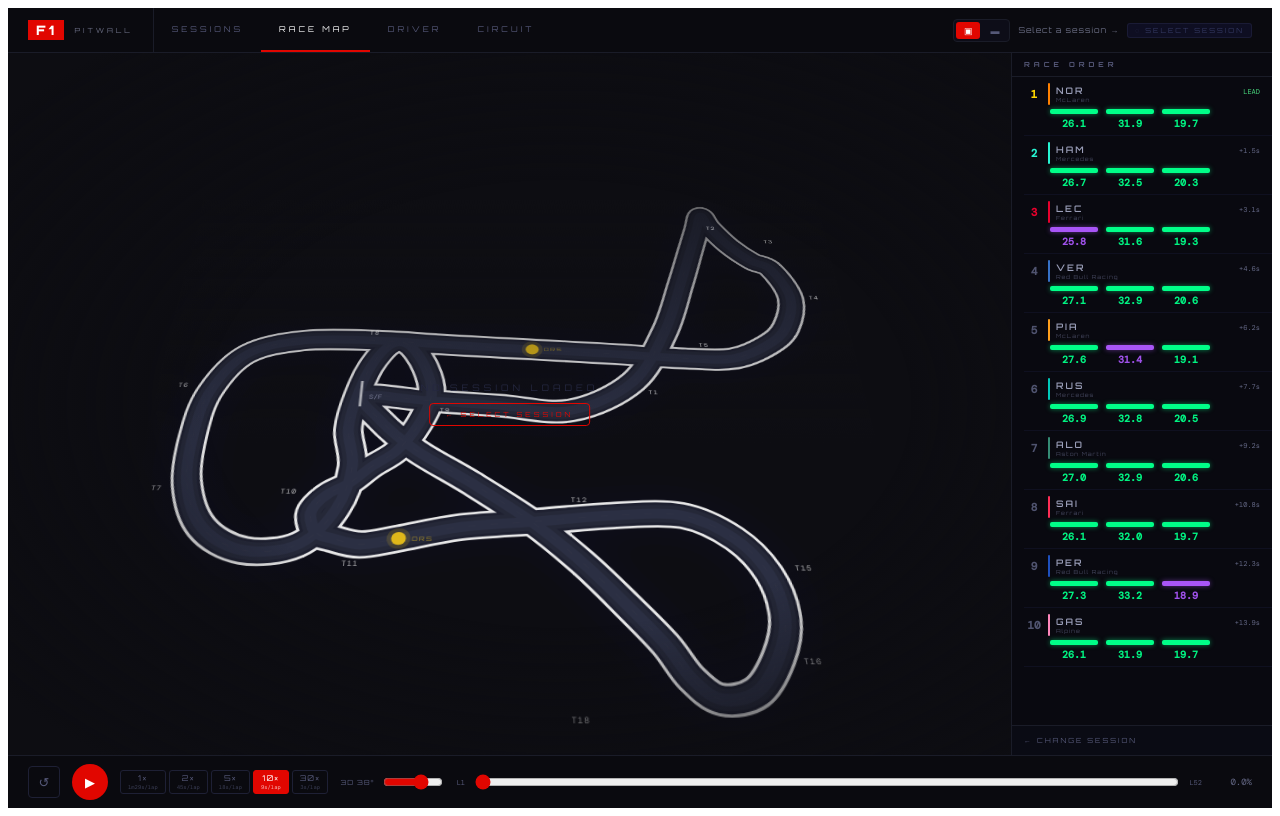
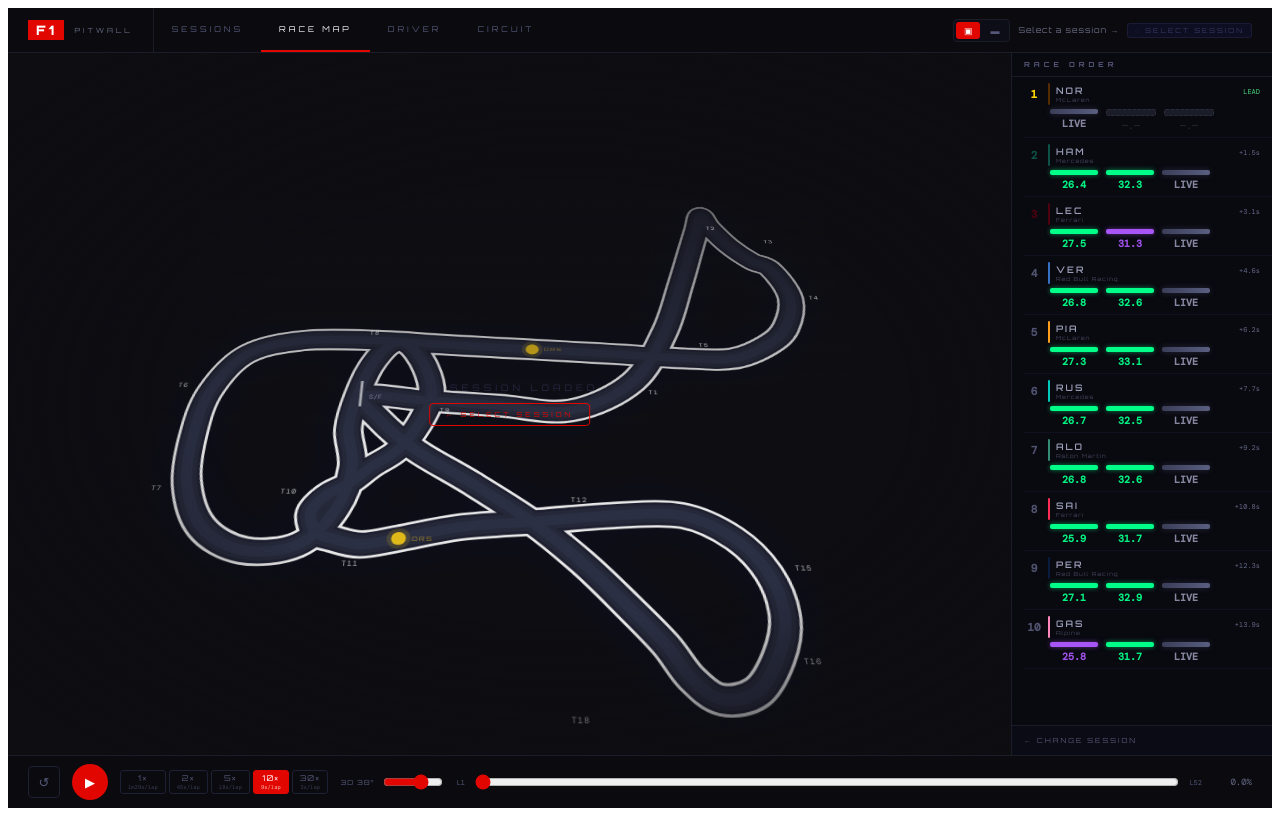
Before and after one commit to pedersene-mpm/f1-pitwall, a React (Vite) app: page / in a window 1280 px wide. Both pictures are taken after a click on the button "RACE MAP". Built offline with nearby package versions, Linux system fonts and the light colour scheme.

Commit message:
swap teammate color assignment - LEC HAD ANT BOT COL BEA get full color

```diff
--- a/src/App.jsx
+++ b/src/App.jsx
@@ -110,13 +110,13 @@
     {/* ── NOSE CONE ── pointed, sharp */}
     <path d="M5.5,-1.8 L11.5,0 L5.5,1.8Z" fill={color}/>
     <path d="M7,-1 L11,0 L7,1Z" fill="#000" opacity={0.15}/>
-    {/* ── FRONT WING ── thin, crisp endplates */}
-    <rect x={11} y={-6.2} width={1.8} height={12.4} rx={0.4} fill={color}/>
-    <rect x={10.7} y={-6.5} width={2.4} height={0.9} fill={color}/>
-    <rect x={10.7} y={5.6}  width={2.4} height={0.9} fill={color}/>
+    {/* ── FRONT WING ── narrower endplates, F1-proportional */}
+    <rect x={11} y={-5}   width={1.6} height={10} rx={0.4} fill={color}/>
+    <rect x={10.7} y={-5.3} width={2.2} height={0.8} fill={color}/>
+    <rect x={10.7} y={4.5}  width={2.2} height={0.8} fill={color}/>
     {/* front wing element connecting to nose */}
-    <path d="M5.5,-2.4 L11,-4.5 L11,-3.6 L5.5,-1.6Z" fill={color}/>
-    <path d="M5.5,2.4  L11,4.5  L11,3.6  L5.5,1.6Z"  fill={color}/>
+    <path d="M5.5,-2.4 L11,-3.6 L11,-2.8 L5.5,-1.6Z" fill={color}/>
+    <path d="M5.5,2.4  L11,3.6  L11,2.8  L5.5,1.6Z"  fill={color}/>
   </g>);
 }
 
@@ -294,7 +294,37 @@
 // Circuit-specific corner name lookups — add per circuit as needed
 // const TURN_NAMES_SILVERSTONE={1:"ABBEY",2:"FARM",...};
 
-function buildMock(){return{wp:MOCK_WP,tl:MOCK_TL,drivers:MOCK_DRIVERS,steps:MOCK_STEPS,totalLaps:MOCK_LAPS,lapTimeS:MOCK_LAP_S,viewBox:"145 35 525 470",cornerLabels:MOCK_CORNER_LABELS,s1end:32,s2end:54,drs1:[20,24],drs2:[50,54],sessionName:"Select a session →",pitLanePath:[]};}
+function buildMock(){return{wp:MOCK_WP,tl:MOCK_TL,drivers:applyTeammateColors([...MOCK_DRIVERS]),steps:MOCK_STEPS,totalLaps:MOCK_LAPS,lapTimeS:MOCK_LAP_S,viewBox:"145 35 525 470",cornerLabels:MOCK_CORNER_LABELS,s1end:32,s2end:54,drs1:[20,24],drs2:[50,54],sessionName:"Select a session →",pitLanePath:[]};}
+
+// ─── COLOR UTILITIES ──────────────────────────────────────────────────────────
+// F1 TV uses a darker shade for the second driver of each team so teammates
+// are visually distinguishable on track. Mix the base team color with black.
+function darkenHex(hex, amount=0.35) {
+  const m=hex.replace("#","").match(/.{2}/g);
+  if(!m||m.length!==3) return hex;
+  const [r,g,b]=m.map(h=>parseInt(h,16));
+  const dr=Math.round(r*(1-amount));
+  const dg=Math.round(g*(1-amount));
+  const db=Math.round(b*(1-amount));
+  return `#${dr.toString(16).padStart(2,"0")}${dg.toString(16).padStart(2,"0")}${db.toString(16).padStart(2,"0")}`;
+}
+
+// Apply darker shade to one driver per team — reverse alphabetical so:
+// LEC > HAM, VER > HAD, RUS > ANT, PER > BOT, GAS > COL, OCO > BEA, etc.
+// (the second after sort gets darkened)
+function applyTeammateColors(drivers) {
+  const teamGroups={};
+  drivers.forEach(d=>{
+    if(!teamGroups[d.team]) teamGroups[d.team]=[];
+    teamGroups[d.team].push(d);
+  });
+  Object.values(teamGroups).forEach(group=>{
+    if(group.length<2) return;
+    group.sort((a,b)=>b.code.localeCompare(a.code)); // reverse alpha
+    group[1].color=darkenHex(group[1].color,0.42);
+  });
+  return drivers;
+}
 
 function processRealData(json){
   const{track,race}=json,wp=track.points,n=wp.length;
@@ -302,9 +332,11 @@
   const xMin=Math.min(...xs)-30,yMin=Math.min(...ys)-30;
   const vbW=Math.max(...xs)-xMin+30,vbH=Math.max(...ys)-yMin+30;
   const hasPosFor=new Set(Object.keys(race.positions));
-  const drivers=race.drivers.filter(d=>hasPosFor.has(d.code))
+  const drivers=applyTeammateColors(
+    race.drivers.filter(d=>hasPosFor.has(d.code))
       .map(d=>({code:d.code,name:d.name||d.code,team:d.team||"",color:d.color.startsWith("#")?d.color:"#"+d.color,
-              retiredAtStep:d.retired_at_step??null,pitLaps:d.pit_laps??[],pitWindows:d.pit_windows??[]}));
+                retiredAtStep:d.retired_at_step??null,pitLaps:d.pit_laps??[],pitWindows:d.pit_windows??[]}))
+  );
   const pitLanePath=(track.pit_lane_points||[]).map(p=>[p[0],p[1]]);
   const rawProg={};
   drivers.forEach(d=>{
@@ -421,7 +453,12 @@
   useEffect(()=>{
     const l=document.createElement("link");l.rel="stylesheet";
     l.href="https://fonts.googleapis.com/css2?family=Orbitron:wght@400;600;700;900&family=DM+Mono:wght@400;500&display=swap";
-    document.head.appendChild(l);return()=>document.head.removeChild(l);
+    document.head.appendChild(l);
+    // Inject sector shimmer animation globally
+    const s=document.createElement("style");
+    s.textContent="@keyframes shimmer{0%{background-position:200% 0}100%{background-position:-200% 0}}";
+    document.head.appendChild(s);
+    return()=>{document.head.removeChild(l);document.head.removeChild(s);};
   },[]);
 
   const trackD  =useMemo(()=>catmullPath(wp),[wp]);
@@ -551,59 +588,117 @@
   const standings=useMemo(()=>{const fr=tl[step];if(!fr)return drivers;return[...drivers].sort((a,b)=>(fr.raw[b.code]||0)-(fr.raw[a.code]||0));},[tl,step,drivers]);
 
   // ── Sector colour analysis ─────────────────────────────────────────────────
-  // Computed once per step (not per render frame) via useMemo.
-  // Rules:
-  //   Purple — this driver's current sector time is THE fastest for that sector
-  //            across ALL drivers, across ALL laps completed so far in the race.
-  //   Green  — this driver's current sector time equals their own personal best
-  //            for that sector (fastest they've done it across all their own laps).
-  //   Yellow — current sector time is slower than their personal best.
+  // Each driver has 3 sectors per lap. As they progress around the circuit,
+  // sectors transition: pending → active → complete (with colour + time).
   //
-  // Mock: we simulate deterministic sector times per driver/sector/lap.
-  // Replace mockT() with real FastF1 sector_times when backend exports them.
+  // Sector boundaries (approx for any circuit):
+  //   S1 ends at ~33% of the lap
+  //   S2 ends at ~66% of the lap
+  //   S3 ends at lap completion (100%)
+  //
+  // Rules (only apply once a sector is COMPLETE):
+  //   Purple  — fastest sector time set by ANY driver across all completed laps
+  //   Green   — driver's own personal best for that sector
+  //   Yellow  — slower than personal best
+  //   Pending — driver hasn't reached this sector yet (grey bar, no time)
+  //   Active  — driver is currently in this sector (live colour, no time yet)
   const sectorAnalysis=useMemo(()=>{
-    const BASE=[26.1,31.8,19.4]; // approximate base times (S1, S2, S3) in seconds
+    const BASE=[26.1,31.8,19.4]; // base S1, S2, S3 times in seconds
     const EPS=0.011;
+    const SECTOR_BOUNDS=[0.333,0.666,1.0]; // end of each sector as fraction of lap
 
-    // Deterministic mock sector time — varies lap to lap but consistently
+    // Deterministic mock sector time per driver/sector/lap
     function mockT(code,si,lap){
       const seed=(code.charCodeAt(0)*31+(code.charCodeAt(2)||0)*17+si*7+lap*13)%100;
-      return BASE[si]+(seed/100)*2.0-0.5; // ±1s variation around base
+      return BASE[si]+(seed/100)*2.0-0.5;
     }
 
     const fr=tl[step]||{};
 
-    // Step 1: for each driver compute their current lap's time and personal best
-    const driverData={};
+    // Step 1: per-driver state for current and historical sectors
+    // For a complete lap N: all 3 sectors are done with times
+    // For the in-progress lap (the highest one): some sectors done, others active/pending
+    const driverState={};
     drivers.forEach(d=>{
-      const curLap=fr.lap?.[d.code]||1;
+      const rawNow=fr.raw?.[d.code]||0;
+      const fullLap=Math.floor(rawNow);          // last fully completed lap
+      const lapFrac=rawNow-fullLap;               // 0..1 progress through current lap
+      const currentLap=fullLap+1;                 // the lap currently being driven
+
+      // Personal bests across all completed sectors so far
+      const pb=[Infinity,Infinity,Infinity];
+      for(let lap=1;lap<=fullLap;lap++){
+        for(let si=0;si<3;si++){
+          pb[si]=Math.min(pb[si],mockT(d.code,si,lap));
+        }
+      }
+
+      // Determine state for each sector on the CURRENT lap
       const perSector=[0,1,2].map(si=>{
-        const curT=mockT(d.code,si,curLap);
-        // Personal best = minimum across all laps 1..curLap
-        let pb=curT;
-        for(let lap=1;lap<curLap;lap++) pb=Math.min(pb,mockT(d.code,si,lap));
-        return {curT,pb,t:curT.toFixed(1)};
-      });
-      driverData[d.code]=perSector;
+        const sectorEnd=SECTOR_BOUNDS[si];
+        const sectorStart=si===0?0:SECTOR_BOUNDS[si-1];
+
+        // If this sector hasn't been entered yet on the current lap
+        if(lapFrac<sectorStart){
+          // Show last completed lap's value if available, else pending
+          if(fullLap>=1){
+            const t=mockT(d.code,si,fullLap);
+            return {state:"complete",t,curT:t,pb:pb[si]};
+          }
+          return {state:"pending"};
+        }
+        // Currently driving through this sector
+        if(lapFrac>=sectorStart && lapFrac<sectorEnd){
+          // No time yet — sector is in progress on this lap
+          // But if the driver has prior laps, show last lap's value as a stale reference
+          if(fullLap>=1){
+            const t=mockT(d.code,si,fullLap);
+            return {state:"active",t,curT:t,pb:pb[si]};
+          }
+          return {state:"active"};
+        }
+        // Past this sector — completed it on the current lap
+        const curT=mockT(d.code,si,currentLap);
+        // Update PB for current sector
+        const newPB=Math.min(pb[si],curT);
+        pb[si]=newPB;
+        return {state:"complete",t:curT,curT,pb:newPB};
       });
 
-    // Step 2: session best per sector = minimum across ALL drivers' personal bests
-    const sessionBest=[0,1,2].map(si=>{
-      let best=Infinity;
-      drivers.forEach(d=>{best=Math.min(best,driverData[d.code][si].pb);});
-      return best;
+      driverState[d.code]={perSector,pb,fullLap,currentLap,lapFrac};
     });
 
-    // Step 3: assign colours
+    // Step 2: session best per sector — global minimum across ALL drivers' completed sectors
+    const sessionBest=[Infinity,Infinity,Infinity];
+    drivers.forEach(d=>{
+      const st=driverState[d.code];
+      if(!st)return;
+      st.perSector.forEach((sec,si)=>{
+        if(sec.state==="complete"&&typeof sec.t==="number"){
+          // Use the actual time set, not just PB
+          sessionBest[si]=Math.min(sessionBest[si],sec.t);
+        }
+        // Also fold in PB just in case
+        if(sec.pb!=null&&isFinite(sec.pb)){
+          sessionBest[si]=Math.min(sessionBest[si],sec.pb);
+        }
+      });
+    });
+
+    // Step 3: compose final colour + time per sector
     const result={};
     drivers.forEach(d=>{
-      result[d.code]=[0,1,2].map(si=>{
-        const {curT,pb,t}=driverData[d.code][si];
+      const st=driverState[d.code];
+      if(!st){result[d.code]=[{state:"pending"},{state:"pending"},{state:"pending"}];return;}
+      result[d.code]=st.perSector.map((sec,si)=>{
+        if(sec.state==="pending") return {state:"pending"};
+        if(sec.state==="active")  return {state:"active",t:sec.t?sec.t.toFixed(1):null};
+        // state === complete
         let color;
-        if(Math.abs(curT-sessionBest[si])<EPS) color="#a855f7"; // purple: session best
-        else if(Math.abs(curT-pb)<EPS)          color="#00ff88"; // green:  personal best
-        else                                     color="#FFD700"; // yellow: slower
-        return {t,color};
+        if(Math.abs(sec.curT-sessionBest[si])<EPS) color="#a855f7";       // session best
+        else if(Math.abs(sec.curT-sec.pb)<EPS)     color="#00ff88";       // personal best
+        else                                        color="#FFD700";       // slower
+        return {state:"complete",color,t:sec.curT.toFixed(1)};
       });
     });
     return result;
@@ -667,7 +762,7 @@
           <div style={{width:200,height:2,background:"#0c0e1a",borderRadius:1,overflow:"hidden",marginTop:8}}>
             <div style={{height:"100%",background:"#E10600",animation:"slide 1.2s ease-in-out infinite",width:"40%"}}/>
           </div>
-          <style>{`@keyframes slide{0%{transform:translateX(-100%)}100%{transform:translateX(600%)}}`}</style>
+          <style>{`@keyframes slide{0%{transform:translateX(-100%)}100%{transform:translateX(600%)}}@keyframes shimmer{0%{background-position:200% 0}100%{background-position:-200% 0}}`}</style>
         </div>
       )}
 
@@ -863,14 +958,36 @@
                               <span style={{fontSize:6,color:"#7a3535",fontFamily:"'DM Mono',monospace"}}>retired</span>
                             ):(
                               <div style={{display:"flex",gap:8}}>
-                                {sectorData.map((sc,si)=>(
+                                {sectorData.map((sc,si)=>{
+                                  // Render based on state
+                                  if(sc.state==="pending") return(
+                                    <div key={si} style={{display:"flex",flexDirection:"column",alignItems:"center",gap:3}}>
+                                      <div style={{width:48,height:5,borderRadius:2,background:"#1a1c28",
+                                        border:"1px dashed #2a2d3a"}}/>
+                                      <span style={{fontSize:10,color:"#2a2d3a",fontFamily:"'DM Mono',monospace"}}>—.—</span>
+                                    </div>
+                                  );
+                                  if(sc.state==="active") return(
+                                    <div key={si} style={{display:"flex",flexDirection:"column",alignItems:"center",gap:3}}>
+                                      <div style={{width:48,height:5,borderRadius:2,
+                                        background:"linear-gradient(90deg,#3a3e58,#5a5e80,#3a3e58)",
+                                        backgroundSize:"200% 100%",
+                                        animation:"shimmer 1.4s infinite linear",
+                                        boxShadow:"0 0 6px #5a5e8060"}}/>
+                                      <span style={{fontSize:10,color:"#9a9eb8",fontFamily:"'DM Mono',monospace",
+                                        fontWeight:600,opacity:0.85}}>LIVE</span>
+                                    </div>
+                                  );
+                                  // complete
+                                  return(
                                     <div key={si} style={{display:"flex",flexDirection:"column",alignItems:"center",gap:3}}>
                                       <div style={{width:48,height:5,borderRadius:2,background:sc.color,
                                         boxShadow:`0 0 5px ${sc.color}80`}}/>
                                       <span style={{fontSize:10,color:sc.color,fontFamily:"'DM Mono',monospace",
                                         fontWeight:600,opacity:0.95}}>{sc.t}</span>
                                     </div>
-                                ))}
+                                  );
+                                })}
                               </div>
                             )}
                           </div>
@@ -948,14 +1065,31 @@
                       {/* Sector bars + times */}
                       {!isDNF&&!isInPit&&(
                         <div style={{display:"flex",gap:5,marginTop:3}}>
-                          {sectorData.map((sc,si)=>(
+                          {sectorData.map((sc,si)=>{
+                            if(sc.state==="pending") return(
+                              <div key={si} style={{display:"flex",flexDirection:"column",alignItems:"center",gap:2}}>
+                                <div style={{width:28,height:4,borderRadius:1.5,background:"#1a1c28",border:"1px dashed #2a2d3a"}}/>
+                                <span style={{fontSize:10,color:"#2a2d3a",fontFamily:"'DM Mono',monospace"}}>—.—</span>
+                              </div>
+                            );
+                            if(sc.state==="active") return(
+                              <div key={si} style={{display:"flex",flexDirection:"column",alignItems:"center",gap:2}}>
+                                <div style={{width:28,height:4,borderRadius:1.5,
+                                  background:"linear-gradient(90deg,#3a3e58,#5a5e80,#3a3e58)",
+                                  backgroundSize:"200% 100%",
+                                  animation:"shimmer 1.4s infinite linear",
+                                  boxShadow:"0 0 5px #5a5e8060"}}/>
+                                <span style={{fontSize:10,color:"#9a9eb8",fontFamily:"'DM Mono',monospace",fontWeight:600,opacity:0.85}}>LIVE</span>
+                              </div>
+                            );
+                            return(
                               <div key={si} style={{display:"flex",flexDirection:"column",alignItems:"center",gap:2}}>
                                 <div style={{width:28,height:4,borderRadius:1.5,background:sc.color,
                                   boxShadow:`0 0 4px ${sc.color}80`}}/>
-                              <span style={{fontSize:10,color:sc.color,fontFamily:"'DM Mono',monospace",
-                                fontWeight:600,opacity:0.95}}>{sc.t}</span>
+                                <span style={{fontSize:10,color:sc.color,fontFamily:"'DM Mono',monospace",fontWeight:600,opacity:0.95}}>{sc.t}</span>
                               </div>
-                          ))}
+                            );
+                          })}
                         </div>
                       )}
                     </div>
```
Lines whose indentation alone changed are shown as unchanged.
